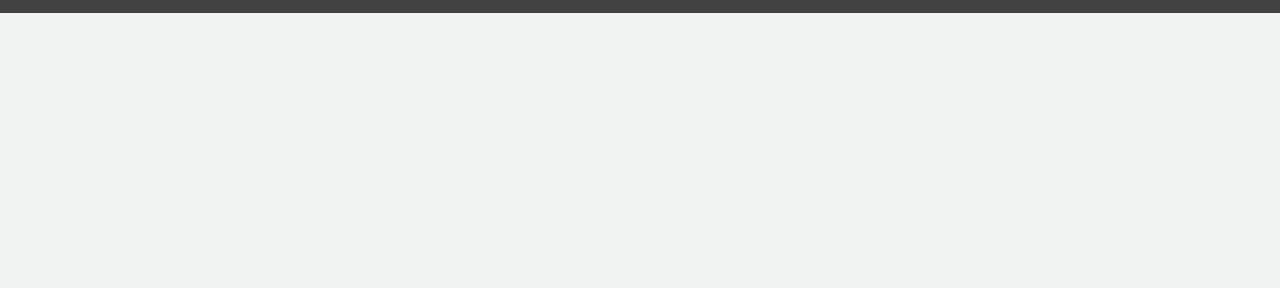
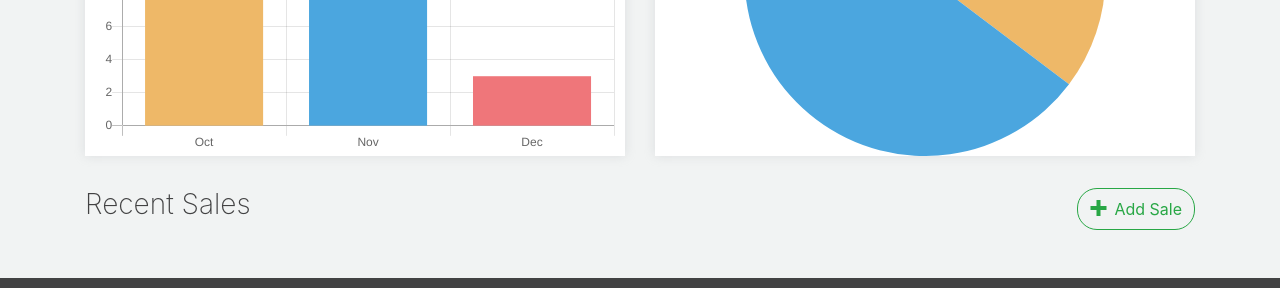
Before and after one commit to LindsayPeterson/Javascript_Intro, a plain HTML site: page Arrays_and_Collections/Module1/index.html in a window 1280 px wide. Shown: the part 598-886 px from the top of the page. Before the commit the page ends 800 px from the top, so only its background shows below. Drawn offline with nearby package versions, Linux system fonts and the light colour scheme; grey boxes are pictures that could not be loaded.

Commit message:
add chart.js

```diff
--- a/Arrays_and_Collections/Module1/index.html
+++ b/Arrays_and_Collections/Module1/index.html
@@ -44,13 +44,13 @@
 			<div class="col-12 col-md-6 w-100 mb-4 mb-md-0">
 				<div class="graphSec px-2">
 					<h4 class="text-center py-3">Monthly Sales</h4>
-					<!-- Monthly Sales -->
+					<canvas id="monthlySales" width="400" height="300"></canvas>
 				</div>
 			</div>
 			<div class="col-12 col-md-6 w-100">
 				<div class="graphSec px-2">
 					<h4 class="text-center py-3">Department Sales</h4>
-					<!-- Dept Sales -->
+					<canvas id="deptSales" width="400" height="300"></canvas>
 				</div>
 			</div>
 		</div>
--- a/Arrays_and_Collections/Module1/js/page.js
+++ b/Arrays_and_Collections/Module1/js/page.js
@@ -0,0 +1,51 @@
+//charts
+let ctx = document.getElementById('monthlySales').getContext('2d');
+let pieCtx = document.getElementById('deptSales').getContext('2d');
+
+// Bar
+var monthlySalesChart = new Chart(ctx, {
+    type: 'bar',
+    data: {
+        labels: ['Oct', 'Nov', 'Dec'],
+        datasets: [{
+            label: '# of Sales',
+            data: [12, 19, 3],
+            backgroundColor: [
+                'rgba(238, 184, 104, 1)',
+                'rgba(75, 166, 223, 1)',
+                'rgba(239, 118, 122, 1)',
+            ],
+            borderWidth: 0
+        }]
+    },
+    options: {
+        scales: {
+            yAxes: [{
+                ticks: {
+                    beginAtZero: true
+                }
+            }]
+        }
+    }
+});
+
+// Pie
+var deptSalesChart = new Chart(pieCtx, {
+    type: 'pie',
+    data: {
+        labels: ['Hiking', 'Running', 'Hunting'],
+        datasets: [{
+            label: '# of Sales',
+            data: [12, 19, 3],
+            backgroundColor: [
+                'rgba(238, 184, 104, 1)',
+                'rgba(75, 166, 223, 1)',
+                'rgba(239, 118, 122, 1)',
+            ],
+            borderWidth: 0
+        }]
+    },
+    options: {
+
+    }
+})
```
